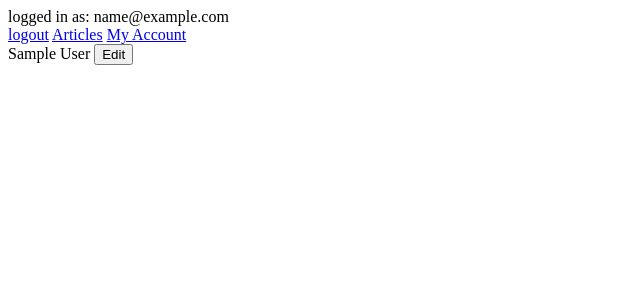
After one commit to aaronenberg/SiriusCRUD, a Django app: page /account/ in a window 1280 px wide. The commit adds this page. Shown: the top 300 px of the page, without its empty margins (0-640 px from the left). Run offline with Django 3.2, Linux system fonts and the light colour scheme; the visitor is signed in with stand-in values (Sample User, id 1); parts of the project's set-up code (start-up, migrations or seed data) failed here and were passed over; some libraries are stand-ins or nearby versions.

Commit message:
add username, auth backend handle username or password

```diff
--- a/config/settings/base.py
+++ b/config/settings/base.py
@@ -112,3 +112,8 @@ LOGIN_REDIRECT_URL = '/articles/'
 LOGOUT_REDIRECT_URL = '/login/'
 
 CRISPY_TEMPLATE_PACK = 'bootstrap4'
+
+AUTHENTICATION_BACKENDS = (
+    'users.auth.EmailBackend',
+    'django.contrib.auth.backends.ModelBackend',
+)
--- a/sirius/articles/urls.py
+++ b/sirius/articles/urls.py
@@ -9,5 +9,5 @@ urlpatterns = [
     path('articles/drafts', views.DraftListView.as_view(), name='draft-list'),
     path('articles/new/', views.ArticleCreateView.as_view(), name='article-create'),
     path('articles/edit/<slug:slug>', views.ArticleUpdateView.as_view(), name='article-update'),
-    path('articles/<slug:slug>/', views.ArticleDetail.as_view(), name='article-detail'),
+    path('articles/<slug:slug>/', views.ArticleDetailView.as_view(), name='article-detail'),
 ]
--- a/sirius/articles/views.py
+++ b/sirius/articles/views.py
@@ -34,7 +34,7 @@ class DraftListView(LoginRequiredMixin, ListView):
             return Article.objects.filter(Q(is_public=False), Q(author=self.request.user))
 
 
-class ArticleDetail(DetailView):
+class ArticleDetailView(DetailView):
     ''' Displays details of an article. Allows a user to hide their private articles from
         other users. Additionally, unauthenticated users may not view certain types of articles '''
 
--- a/sirius/users/models.py
+++ b/sirius/users/models.py
@@ -1,7 +1,10 @@
+import re
 from django.contrib.auth.base_user import AbstractBaseUser, BaseUserManager
 from django.contrib.auth.models import PermissionsMixin
 from django.core.mail import send_mail
+from django.core.validators import RegexValidator
 from django.db import models
+from django.urls import reverse
 from django.utils import timezone
 from django.utils.translation import gettext_lazy as _
 
@@ -16,24 +19,27 @@ ACCOUNT_TYPES = (
 )
 
 
-class BaseUserManager(BaseUserManager):
+class UserManager(BaseUserManager):
 
-    def _create_user(self, email, password, **extra_fields):
+    def _create_user(self, username, email, password, **extra_fields):
         if not email:
             raise ValueError('Email is required.')
+        if not username:
+            raise ValueError('Username is required.')
         email = self.normalize_email(email)
-        user = self.model(email=email, **extra_fields)
+        username = self.model.normalize_username(username)
+        user = self.model(username=username, email=email, **extra_fields)
         user.set_password(password)
         user.save(using=self._db)
         return user
 
-    def create_user(self, email,  password, **extra_fields):
+    def create_user(self, username, email,  password, **extra_fields):
         extra_fields.setdefault('is_staff', False)
         extra_fields.setdefault('is_superuser', False)
         extra_fields.setdefault('account_type', STUDENT)
-        return self._create_user(email, password)
+        return self._create_user(username, email, password, **extra_fields)
 
-    def create_superuser(self, email, password, **extra_fields):
+    def create_superuser(self, username, email, password, **extra_fields):
         extra_fields.setdefault('is_staff', True)
         extra_fields.setdefault('is_superuser', True)
         extra_fields.setdefault('account_type', FACULTY)
@@ -45,11 +51,31 @@ class BaseUserManager(BaseUserManager):
             raise ValueError('Superuser must have is_superuser=True.')
         if extra_fields.get('account_type') is not FACULTY:
             raise ValueError('Superuser must have account type="FA"')
-        return self._create_user(email, password, **extra_fields)
+        return self._create_user(username, email, password, **extra_fields)
+
+
+class AlphaNumericUsernameValidator(RegexValidator):
+    regex = r'^_?[a-zA-Z]+?[\w]*$'
+    message = _(
+        'Username must be 30 characters or fewer, must start with either a letter or '
+        'underscore followed by a letter, and may contain a combination of letters, numbers and underscore.'
+    )
+    flags = re.ASCII
 
 
 class BaseUser(AbstractBaseUser, PermissionsMixin):
 
+    username_validator = AlphaNumericUsernameValidator()
+
+    username = models.CharField(
+        max_length=30,
+        primary_key=True,
+        help_text=_('Required. 30 characters or fewer. Letters and digits only.'),
+        validators=[username_validator],
+        error_messages={
+            'unique': _("That username is already taken."),
+        },
+    )
     email = models.EmailField(
         max_length=255,
         unique=True,
@@ -89,10 +115,11 @@ class BaseUser(AbstractBaseUser, PermissionsMixin):
     )
     date_joined = models.DateTimeField(_('date joined'), default=timezone.now)
 
-    objects = BaseUserManager()
+    objects = UserManager()
 
-    USERNAME_FIELD = 'email'
-    EMAIL_FIELD = USERNAME_FIELD
+    USERNAME_FIELD = 'username'
+    EMAIL_FIELD = 'email'
+    REQUIRED_FIELDS = ['email']
 
     def get_full_name(self):
         return self.first_name + ' ' + self.last_name
@@ -101,7 +128,12 @@ class BaseUser(AbstractBaseUser, PermissionsMixin):
         return self.email
 
     def __str__(self):
-        return "{0}    ({1})".format(self.get_full_name(), self.get_account_type_display())
+        if not self.get_full_name().isspace():
+            return self.get_full_name()
+        return self.username
+
+    def get_absolute_url(self):
+        return reverse("users:user-detail", kwargs={"pk": self.pk})
 
     @property
     def is_privileged(self):
--- a/sirius/users/urls.py
+++ b/sirius/users/urls.py
@@ -1,14 +1,19 @@
 from django.contrib.auth.views import LoginView, LogoutView, PasswordResetView
 from django.urls import path
-from .views import UserCreateView, UserActivateView
+from . import views
 
 
 app_name = 'users'
 
 urlpatterns = [
-    path('register/', UserCreateView.as_view(), name='register'),
+    path('register/', views.UserCreateView.as_view(), name='register'),
     path('login/', LoginView.as_view(redirect_authenticated_user=True), name='login'),
     path('logout/', LogoutView.as_view(), name='logout'),
-    path('activate/', UserActivateView.as_view(), name='activate'),
+    path('activate/', views.UserActivateView.as_view(), name='activate'),
     path('password-reset/', PasswordResetView.as_view(), name='password_reset'),
+    path('users/', views.UserListView.as_view(), name='user-list'),
+    path('user/<pk>', views.UserDetailView.as_view(), name='user-detail'),
+    path('account/', views.AccountDetailView.as_view(), name='account-detail'),
+    path('account-edit/', views.AccountUpdateView.as_view(), name='account-update'),
+    path('user/set-account-type/<pk>', views.AccountTypeUpdateView.as_view(), name='account-type-update'),
 ]
--- a/sirius/users/views.py
+++ b/sirius/users/views.py
@@ -1,19 +1,19 @@
 from django.conf import settings
 from django.contrib.auth import login, authenticate, get_user_model, update_session_auth_hash
 from django.contrib.auth.forms import PasswordChangeForm, SetPasswordForm
-from django.contrib.auth.mixins import UserPassesTestMixin
+from django.contrib.auth.mixins import LoginRequiredMixin, UserPassesTestMixin
 from django.contrib.sites.shortcuts import get_current_site
 from django.http import HttpResponse
 from django.shortcuts import render, redirect
 from django.utils.encoding import force_bytes
 from django.utils.http import urlsafe_base64_encode, urlsafe_base64_decode
 from django.views.generic.base import View
-from django.views.generic.edit import CreateView
-from .forms import UserCreateForm
+from django.views.generic.detail import DetailView
+from django.views.generic.edit import CreateView, UpdateView
+from django.views.generic.list import ListView
+from .forms import AccountTypeUpdateForm, AccountUpdateForm, UserCreateForm
 from .models import BaseUser
 from .tokens import account_activation_token
-
-
 
 
 class UserCreateView(UserPassesTestMixin, CreateView):
@@ -58,6 +58,100 @@ class UserCreateView(UserPassesTestMixin, CreateView):
         return render(self.request, self.get_template_names(), context)
 
 
+class AccountUpdateView(LoginRequiredMixin, UpdateView):
+
+    model = BaseUser
+    form_class = AccountUpdateForm
+    template_name = 'users/account_update_form.html'
+
+    def get_object(self):
+        return self.request.user
+
+    def get(self, request, *args, **kwargs):
+        self.object = self.get_object()
+        form_class = self.get_form_class()
+        form = self.get_form(form_class)
+        context = self.get_context_data(form=form)
+        return render(request, self.get_template_names(), context)
+
+    def post(self, request, *args, **kwargs):
+        self.object = self.get_object()
+        form_class = self.get_form_class()
+        form = self.get_form(form_class)
+        if not form.is_valid():
+            return self.form_invalid(form)
+        user = form.save()
+        return redirect("users:account-detail")
+
+    def form_invalid(self, form):
+        context = self.get_context_data(form=form)
+        return render(self.request, self.get_template_names(), context)
+
+
+class AccountTypeUpdateView(LoginRequiredMixin, UserPassesTestMixin, UpdateView):
+
+    model = BaseUser
+    form_class = AccountTypeUpdateForm
+    template_name = 'users/account_type_update_form.html'
+
+    def test_func(self):
+        return self.request.user.account_type == 'FA'
+
+    def get(self, request, *args, **kwargs):
+        self.object = self.get_object()
+        form_class = self.get_form_class()
+        form = self.get_form(form_class)
+        context = self.get_context_data(form=form)
+        return render(request, self.get_template_names(), context)
+
+    def post(self, request, *args, **kwargs):
+        self.object = self.get_object()
+        form_class = self.get_form_class()
+        form = self.get_form(form_class)
+        if not form.is_valid():
+            return self.form_invalid(form)
+        user = form.save()
+        if request.user == user:
+            return redirect("users:account-detail")
+        return redirect("users:user-detail", pk=user.pk)
+
+    def form_invalid(self, form):
+        context = self.get_context_data(form=form)
+        return render(self.request, self.get_template_names(), context)
+
+
+class UserListView(LoginRequiredMixin, UserPassesTestMixin, ListView):
+
+    model = BaseUser
+    context_object_name = 'users'
+    queryset = BaseUser.objects.filter(is_active=True)
+    template_name = 'users/user_list.html'
+
+    def test_func(self):
+        return self.request.user.account_type == 'FA'
+
+
+class UserDetailView(LoginRequiredMixin, DetailView):
+    ''' Displays details of an article. Allows a user to hide their private articles from
+        other users. Additionally, unauthenticated users may not view certain types of articles '''
+
+    model = BaseUser
+    context_object_name = 'user'
+    template_name = 'users/user_detail.html'
+
+
+
+class AccountDetailView(LoginRequiredMixin, DetailView):
+    ''' Displays details of an article. Allows a user to hide their private articles from
+        other users. Additionally, unauthenticated users may not view certain types of articles '''
+
+    model = BaseUser
+    context_object_name = 'user'
+    template_name = 'users/account_detail.html'
+
+    def get_object(self):
+        return self.request.user
+
 User = get_user_model()
 
 
@@ -78,7 +172,7 @@ class UserActivateView(View):
             return HttpResponse('Activation link is invalid!')
         user.is_active = True
         user.save()
-        login(request, user)
+        login(request, user, backend='users.auth.EmailBackend')
         form = SetPasswordForm(request.user)
         return render(request, self.template_name, {'form': form})
 
--- a/templates/base.html
+++ b/templates/base.html
@@ -18,13 +18,14 @@
 
   <body>
     {% if user.is_authenticated %}
-      <div> logged in as: {{ user.email }} </div>
+      <div> logged in as: {{ request.user.email }} </div>
       <div>
         <a href="{% url 'users:logout' %}">logout</a>
         <a href="{% url 'articles:article-list' %}">Articles</a>
         {% if user.account_type == 'FA' %}
         <a href="{% url 'courses:course-list' %}">Courses</a>
         {% endif %}
+        <a href="{% url 'users:account-detail' %}">My Account</a>
       </div>
     {% endif %}
 
--- a/templates/registration/login.html
+++ b/templates/registration/login.html
@@ -19,7 +19,7 @@
   {% csrf_token %}
   <table>
     <tr>
-      <td>{{ form.username.label_tag }}</td>
+      <td>Email or {{ form.username.label_tag }}</td>
       <td>{{ form.username }}</td>
     </tr>
     <tr>
--- /dev/null
+++ b/templates/users/account_detail.html
@@ -0,0 +1,20 @@
+{% extends "base.html" %}
+
+{% block content %}
+
+{{ user }}
+
+{% if request.user.account_type == 'FA' %}
+<div>
+<a href="{% url 'users:account-type-update' user.pk %}">
+  <button type="button" class="btn">Promote</button>
+</a>
+</div>
+{% endif %}
+{% block edit %}
+<a href="{% url 'users:account-update' %}">
+  <button type="button" class="btn">Edit</button>
+</a>
+{% endblock edit %}
+
+{% endblock content %}
--- /dev/null
+++ b/templates/users/user_detail.html
@@ -0,0 +1,3 @@
+{% extends "users/account_detail.html" %}
+
+{% block edit %}{% endblock edit %}
```
Also changed, not shown: sirius/users/auth.py (added, +20 -0 lines), sirius/users/forms.py (+15 -1 lines), templates/users/account_type_update_form.html (added, +11 -0 lines), templates/users/account_update_form.html (added, +11 -0 lines), templates/users/user_list.html (added, +11 -0 lines), sirius/articles/migrations/0001_initial.py, sirius/articles/migrations/0002_auto_20190302_1636.py, sirius/courses/migrations/0001_initial.py, sirius/users/migrations/0001_initial.py.
